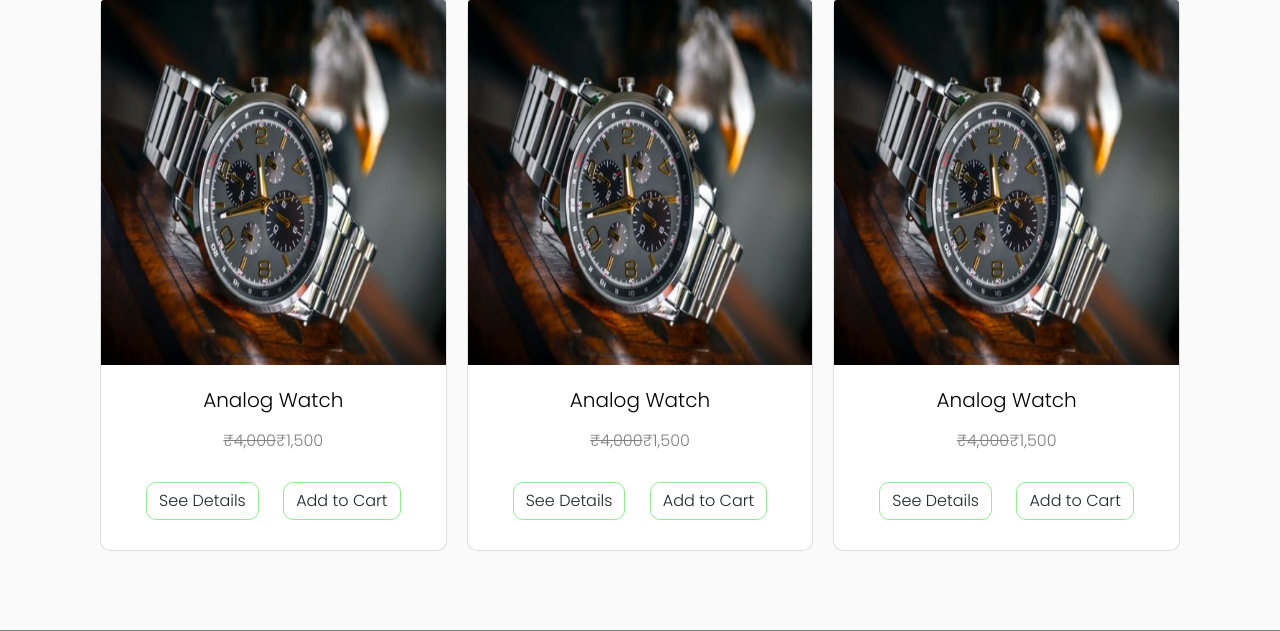
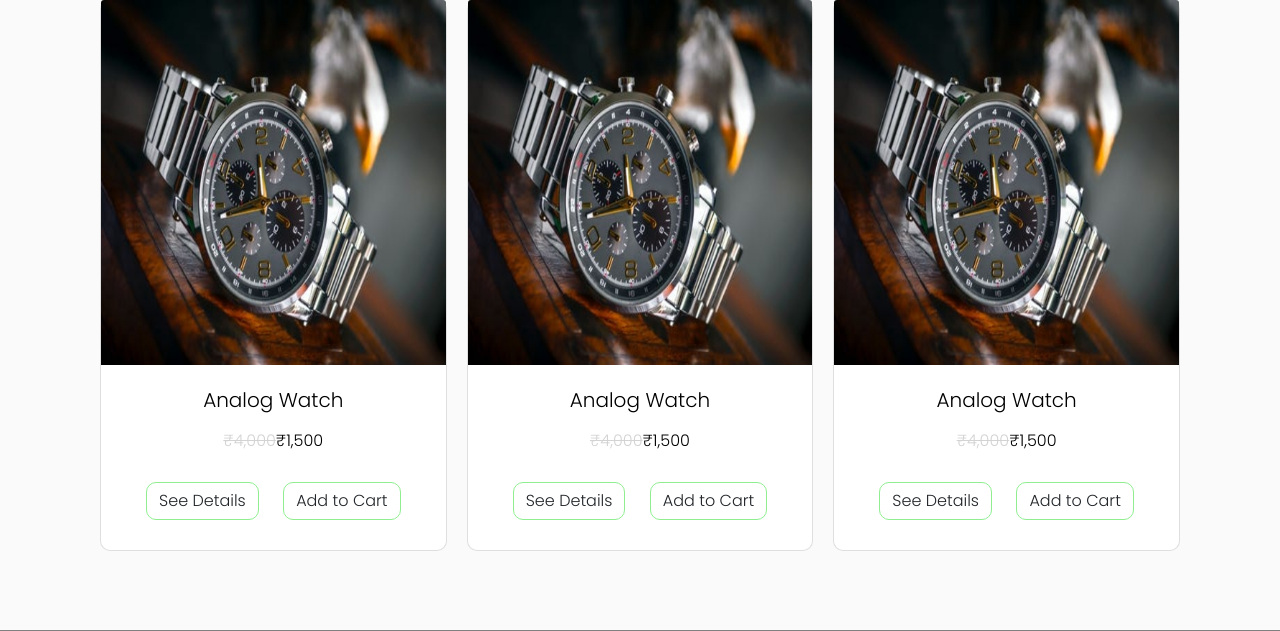
Before and after one commit to robinzd/vogue-x-maniac, a PHP site: page / in a window 1280 px wide. Shown: the part 3341-3972 px from the top of the page. Run offline with PHP 8.4, Linux system fonts and the light colour scheme; some web fonts are replaced.

Commit message:
changes in th site

```diff
--- a/index.css
+++ b/index.css
@@ -215,6 +215,14 @@ img#brand{
     font-family: 'Poppins', sans-serif;
   }
 
+  s{
+    color:lightgrey;
+  }
+
+  p.card-text.text-center{
+    color:black;
+  }
+
 
   /* footer */
 
```
